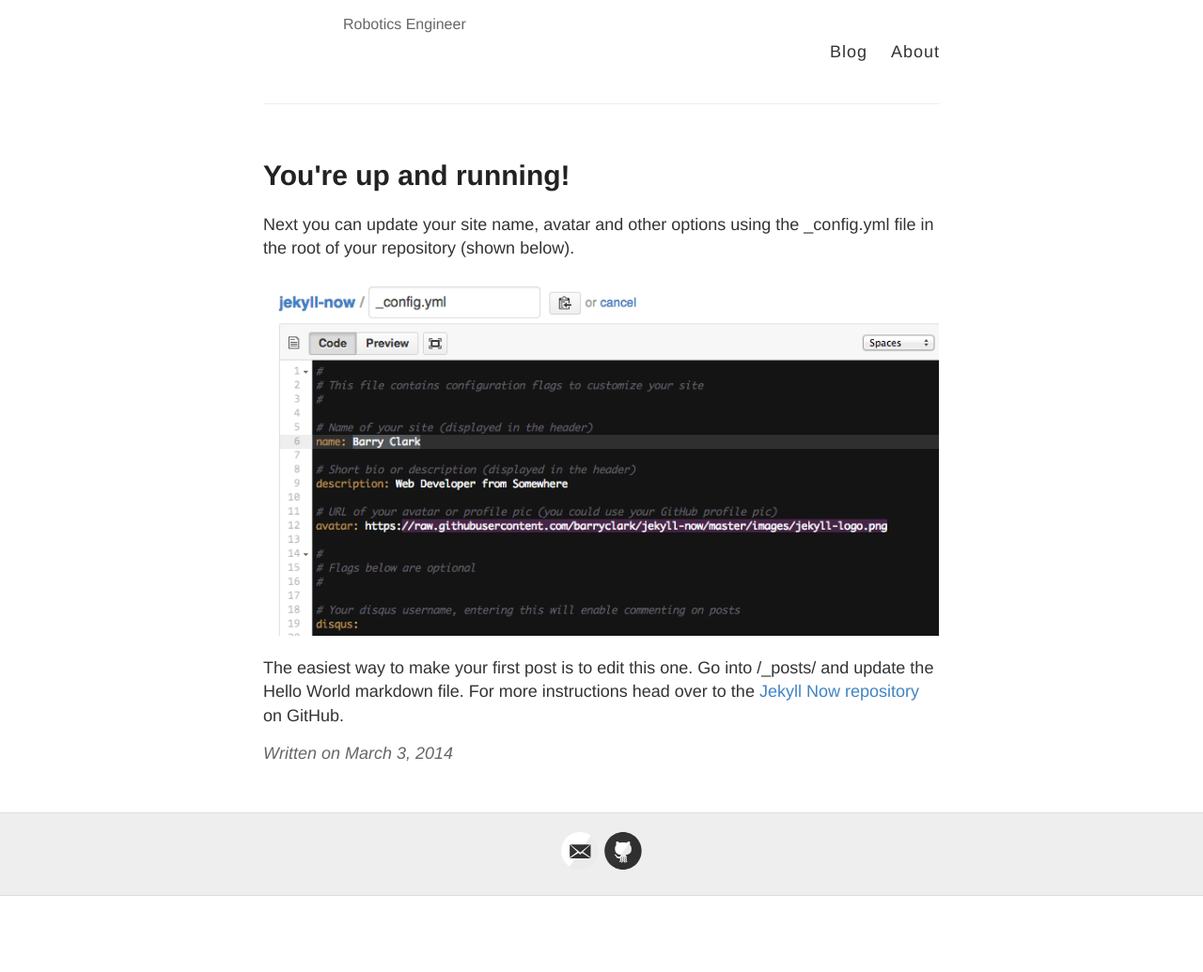
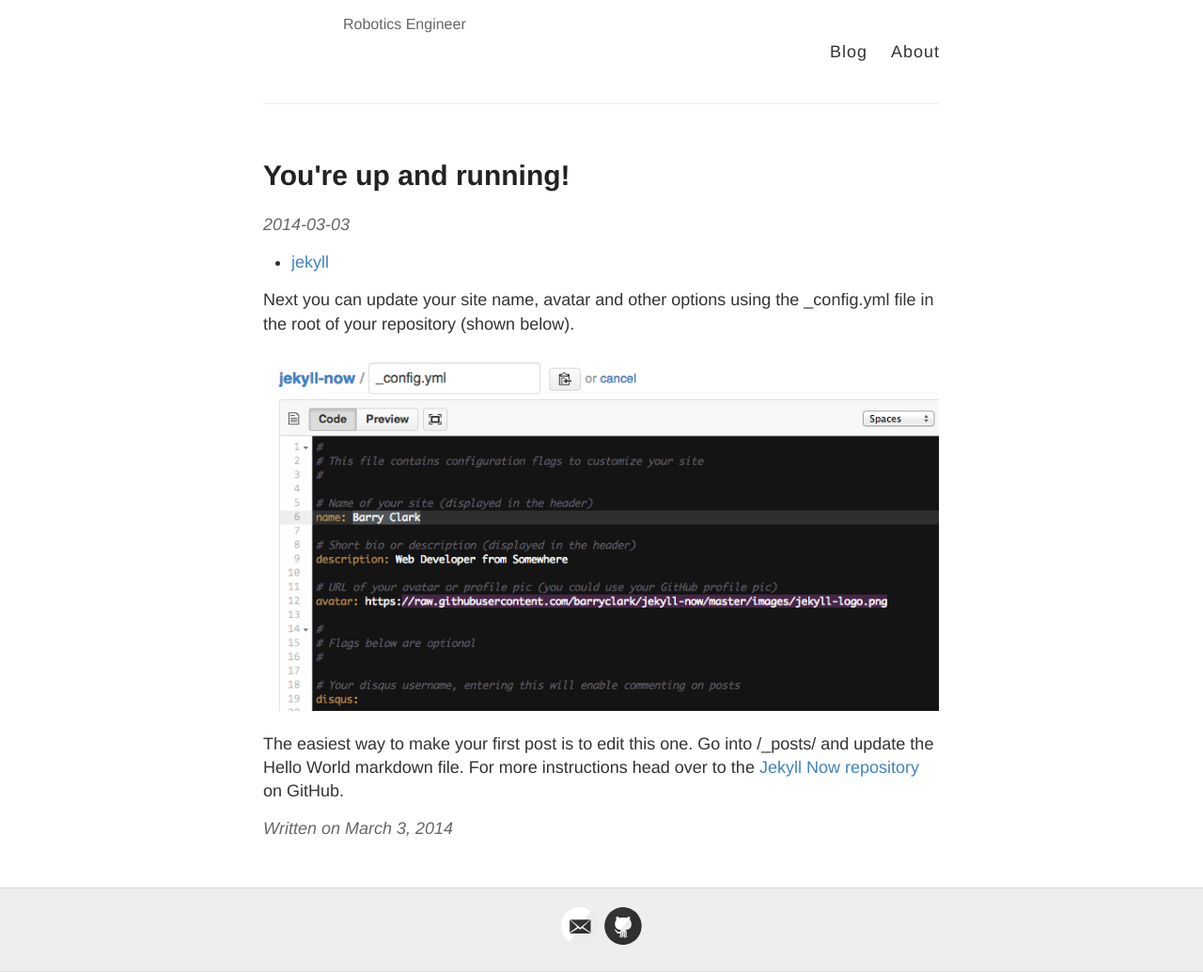
Before and after one commit to sitb157/sitb157.github.io-archive, a Jekyll site: the page built from _posts/2014-3-3-Hello-World.md, in a window 1280 px wide. Shown: the whole page at 94% size. Built offline with Jekyll 4.4.1, drawn with Linux system fonts in a browser that asks for light colours; before the commit the page ends 954 px from its top, so only the background shows below that.

Commit message:
Update post.html

```diff
--- a/_layouts/post.html
+++ b/_layouts/post.html
@@ -4,7 +4,21 @@
 
 <article class="post">
   <h1>{{ page.title }}</h1>
+  <div clsss="meta">
+    <span class="date">
+      {{ page.date | date: "%Y-%m-%d" }}
+    </span>
 
+    <ul class="tag">
+      {% for tag in page.tags %}
+      <li>
+        <a href="{{ site.url }}{{ site.baseurl }}/tags#{{ tag }}">
+          {{ tag }}
+        </a>
+      </li>
+      {% endfor %}
+    </ul>
+  </div>
   <div class="entry">
     {{ content }}
   </div>
```
